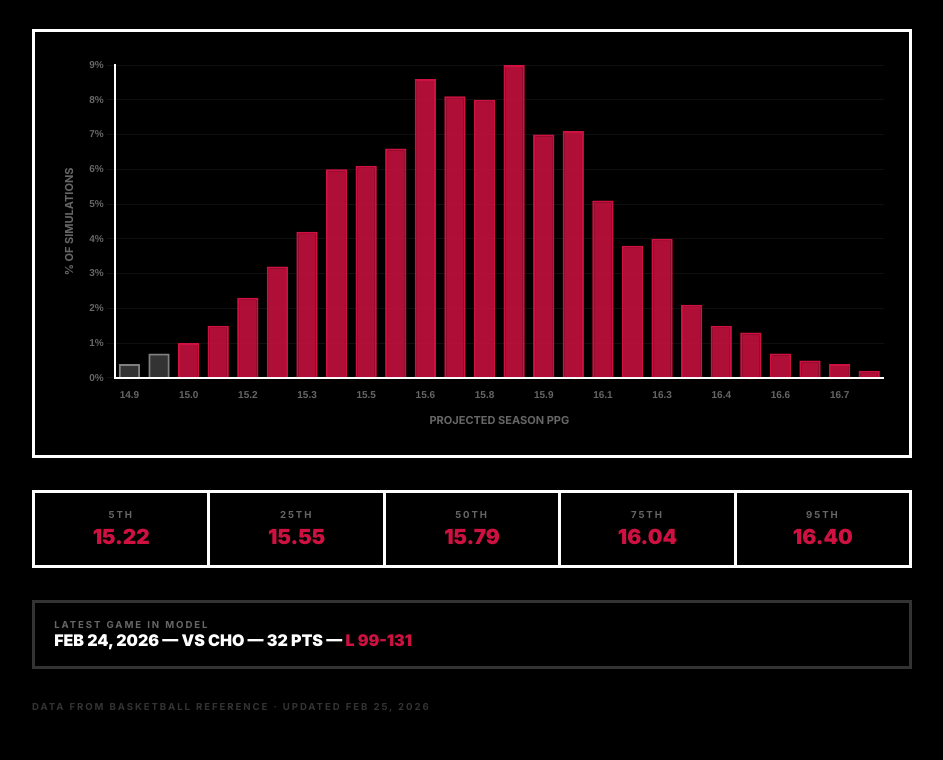
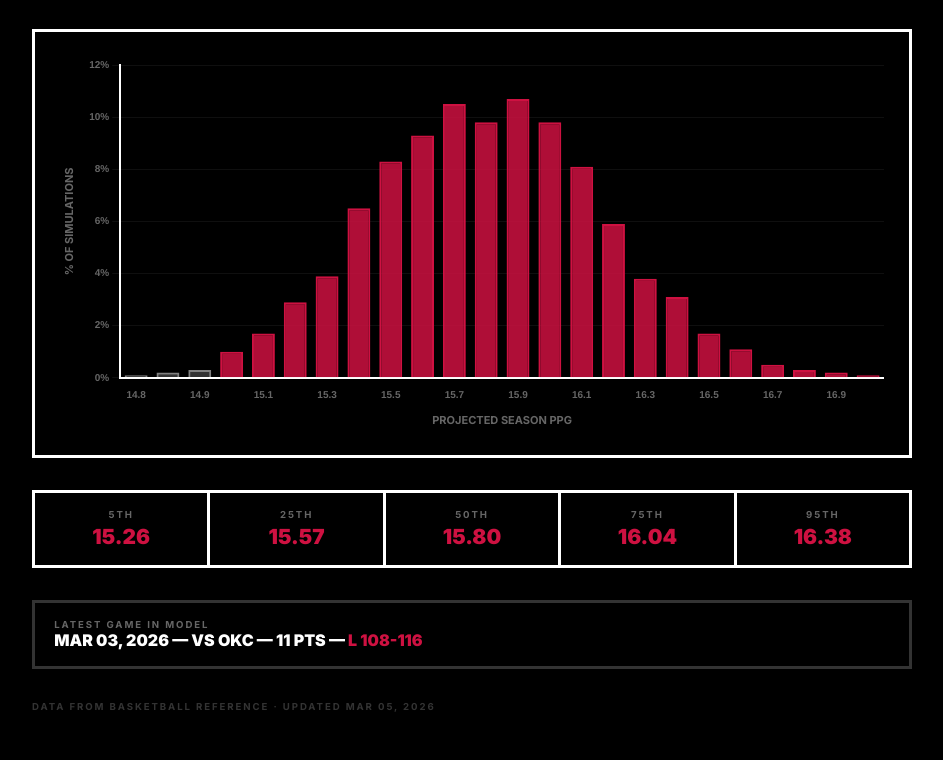
Before and after one commit to justasbr/buzelisppg, a plain HTML site: page index.html in a window 1280 px wide. Shown: the part 360-1120 px from the top of the page, without its empty margins (168-1111 px from the left). Drawn offline with nearby package versions, Linux system fonts and the light colour scheme.

Commit message:
Update projections: 62 GP, 15.3 PPG, 99.4% P(>=15)
Co-Authored-By: Claude Opus 4.6 <noreply@anthropic.com>

```diff
--- a/index.html
+++ b/index.html
@@ -168,7 +168,7 @@
         <div class="header">
             <h1>Matas <span>Buzelis</span></h1>
             <h1>PPG Projection</h1>
-            <div class="tagline">Monte Carlo &middot; 10,000 Simulations &middot; 59 GP / 23 Remaining</div>
+            <div class="tagline">Monte Carlo &middot; 10,000 Simulations &middot; 62 GP / 20 Remaining</div>
         </div>
 
         <div class="stats">
@@ -177,11 +177,11 @@
                 <div class="stat-desc">Current PPG</div>
             </div>
             <div class="stat-block">
-                <div class="stat-number">15.79</div>
+                <div class="stat-number">15.80</div>
                 <div class="stat-desc">Projected Median</div>
             </div>
             <div class="stat-block">
-                <div class="stat-number red">98.9%</div>
+                <div class="stat-number red">99.4%</div>
                 <div class="stat-desc">P(&ge; 15 PPG)</div>
             </div>
         </div>
@@ -191,39 +191,37 @@
         </div>
 
         <div class="percentiles">
-            <div class="pct-item"><div class="pct-label">5th</div><div class="pct-value">15.22</div></div>
-            <div class="pct-item"><div class="pct-label">25th</div><div class="pct-value">15.55</div></div>
-            <div class="pct-item"><div class="pct-label">50th</div><div class="pct-value">15.79</div></div>
+            <div class="pct-item"><div class="pct-label">5th</div><div class="pct-value">15.26</div></div>
+            <div class="pct-item"><div class="pct-label">25th</div><div class="pct-value">15.57</div></div>
+            <div class="pct-item"><div class="pct-label">50th</div><div class="pct-value">15.80</div></div>
             <div class="pct-item"><div class="pct-label">75th</div><div class="pct-value">16.04</div></div>
-            <div class="pct-item"><div class="pct-label">95th</div><div class="pct-value">16.40</div></div>
+            <div class="pct-item"><div class="pct-label">95th</div><div class="pct-value">16.38</div></div>
         </div>
 
         <div class="latest-game">
             <div>
                 <div class="latest-game-label">Latest Game in Model</div>
                 <div class="latest-game-detail">
-                    Feb 24, 2026 &mdash; vs CHO &mdash; 32 PTS &mdash; <span class="loss">L 99-131</span>
+                    Mar 03, 2026 &mdash; vs OKC &mdash; 11 PTS &mdash; <span class="loss">L 108-116</span>
                 </div>
             </div>
         </div>
 
         <div class="footer">
-            Data from Basketball Reference &middot; Updated Feb 25, 2026
+            Data from Basketball Reference &middot; Updated Mar 05, 2026
         </div>
     </div>
 
     <script>
         const labels = [
-            '14.9','14.9','15.0','15.1','15.2','15.2','15.3','15.4',
-            '15.5','15.6','15.6','15.7','15.8','15.9','15.9','16.0',
-            '16.1','16.2','16.3','16.3','16.4','16.5','16.6','16.6',
-            '16.7','16.8'
+            '14.8','14.9','14.9','15.0','15.1','15.2','15.3','15.4',
+            '15.5','15.6','15.7','15.8','15.9','16.0','16.1','16.2',
+            '16.3','16.4','16.5','16.6','16.7','16.8','16.9','16.9'
         ];
         const data = [
-            0.4,0.7,1.0,1.5,2.3,3.2,4.2,6.0,
-            6.1,6.6,8.6,8.1,8.0,9.0,7.0,7.1,
-            5.1,3.8,4.0,2.1,1.5,1.3,0.7,0.5,
-            0.4,0.2
+            0.1,0.2,0.3,1.0,1.7,2.9,3.9,6.5,
+            8.3,9.3,10.5,9.8,10.7,9.8,8.1,5.9,
+            3.8,3.1,1.7,1.1,0.5,0.3,0.2,0.1
         ];
 
         const threshold = 15.0;
```
